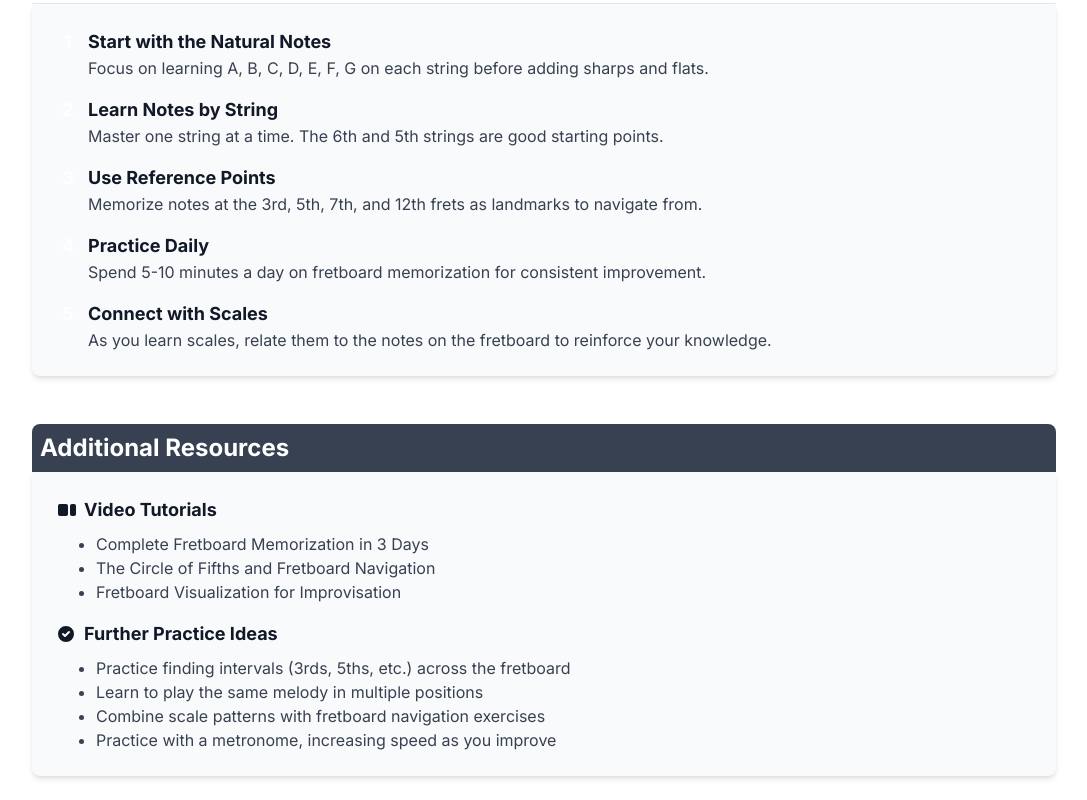
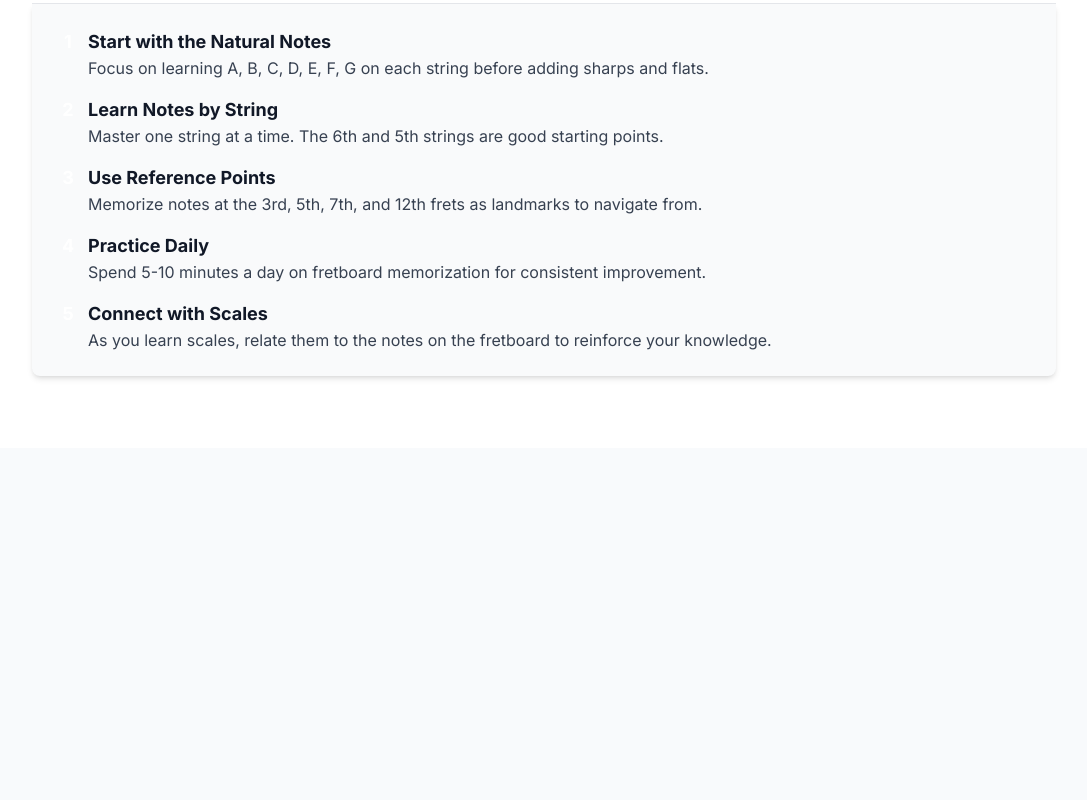
Before and after one commit to 1OlegShev1/GuitarMentor, a Next.js app: page /fretboard in a window 1280 px wide. Shown: the part 902-1702 px from the top of the page, without its empty margins (96-1183 px from the left). After the commit the page ends 1350 px from the top, so only its background shows below. Built offline with nearby package versions, Linux system fonts and the light colour scheme.

Commit message:
removed placeholder section

```diff
--- a/src/app/fretboard/page.tsx
+++ b/src/app/fretboard/page.tsx
@@ -65,39 +65,6 @@ export default function FretboardPage() {
           </ol>
         </div>
       </div>
-
-      <div className="w-full max-w-5xl">
-        <div className="bg-gray-700 dark:bg-secondary-800 p-2 rounded-t-lg">
-          <h2 className="text-2xl font-bold text-white">Additional Resources</h2>
-        </div>
-        <div className="bg-gray-50 dark:bg-secondary-800 p-6 rounded-b-lg shadow-md">
-          <h3 className="font-bold text-lg mb-2 flex items-center">
-            <svg xmlns="http://www.w3.org/2000/svg" className="h-5 w-5 mr-2 text-primary" viewBox="0 0 20 20" fill="currentColor">
-              <path d="M2 6a2 2 0 012-2h6a2 2 0 012 2v8a2 2 0 01-2 2H4a2 2 0 01-2-2V6z" />
-              <path d="M14 6a2 2 0 012-2h2a2 2 0 012 2v8a2 2 0 01-2 2h-2a2 2 0 01-2-2V6z" />
-            </svg>
-            Video Tutorials
-          </h3>
-          <ul className="list-disc ml-10 mb-4 text-gray-700 dark:text-gray-300">
-            <li>Complete Fretboard Memorization in 3 Days</li>
-            <li>The Circle of Fifths and Fretboard Navigation</li>
-            <li>Fretboard Visualization for Improvisation</li>
-          </ul>
-
-          <h3 className="font-bold text-lg mb-2 flex items-center">
-            <svg xmlns="http://www.w3.org/2000/svg" className="h-5 w-5 mr-2 text-primary" viewBox="0 0 20 20" fill="currentColor">
-              <path fillRule="evenodd" d="M10 18a8 8 0 100-16 8 8 0 000 16zm3.707-9.293a1 1 0 00-1.414-1.414L9 10.586 7.707 9.293a1 1 0 00-1.414 1.414l2 2a1 1 0 001.414 0l4-4z" clipRule="evenodd" />
-            </svg>
-            Further Practice Ideas
-          </h3>
-          <ul className="list-disc ml-10 text-gray-700 dark:text-gray-300">
-            <li>Practice finding intervals (3rds, 5ths, etc.) across the fretboard</li>
-            <li>Learn to play the same melody in multiple positions</li>
-            <li>Combine scale patterns with fretboard navigation exercises</li>
-            <li>Practice with a metronome, increasing speed as you improve</li>
-          </ul>
-        </div>
-      </div>
     </main>
   );
 }
```
